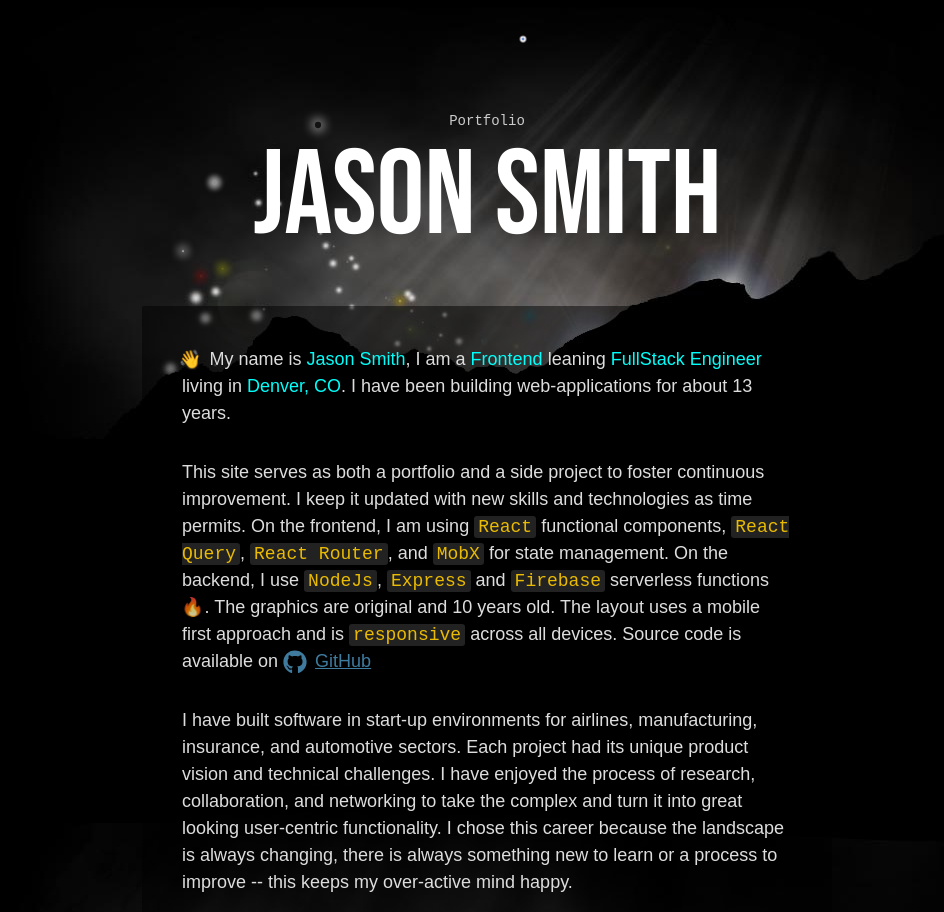
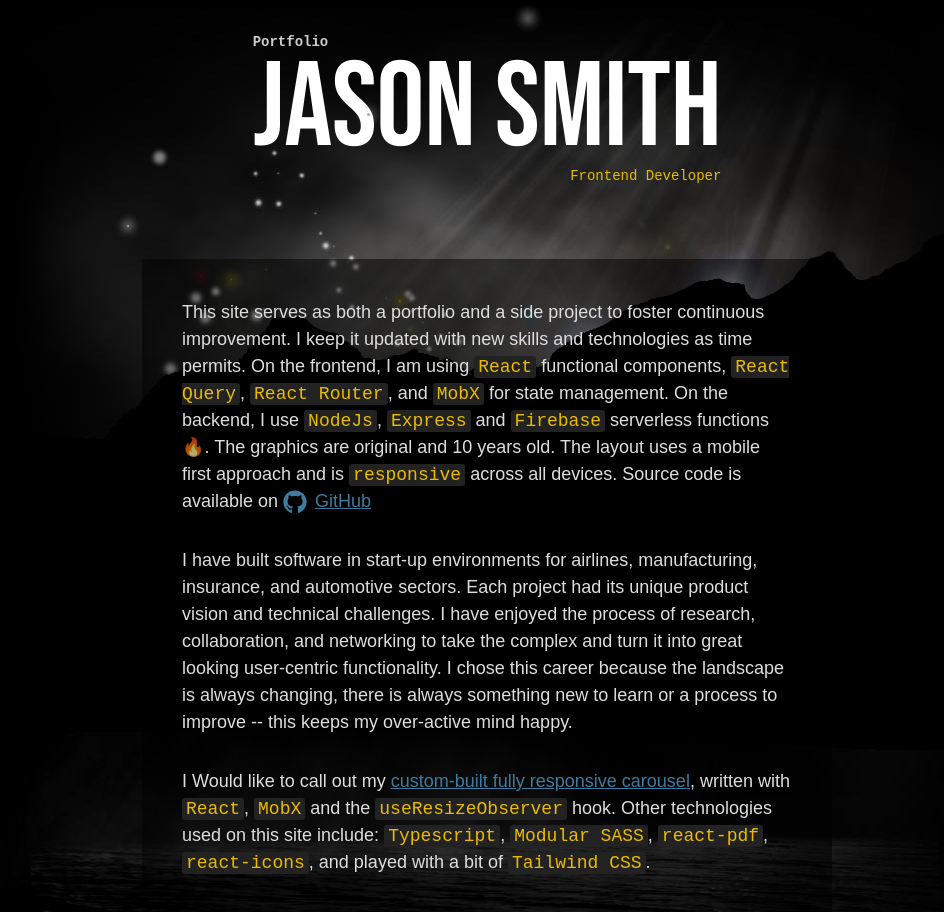
Before and after one commit to jasoncsmith/React-Portfolio, a React (Vite) app in the folder client/: page /about in a window 1280 px wide. Shown: the part 70-982 px from the top of the page, without its empty margins (153-1097 px from the left). Built offline with nearby package versions, Linux system fonts and the light colour scheme.

Commit message:
design revisions, star tweaks

```diff
--- /dev/null
+++ b/client/src/components/About/components/Lake/index.module.scss
@@ -0,0 +1,12 @@
+.lake {
+    width: 1000px;
+    height: 330px;
+    background: url(../../../../assets/bg/bg-home-lake.jpg);
+    margin: 0 auto;
+    position: relative;
+    position: absolute;
+    left: 50%;
+    bottom: 0;
+    transform: translateX(-50%);
+    z-index: 1;
+}
--- /dev/null
+++ b/client/src/components/About/components/Lake/index.tsx
@@ -0,0 +1,7 @@
+import styles from './index.module.scss'
+
+function Lake() {
+  return <div className={styles.lake}></div>
+}
+
+export default Lake
--- a/client/src/components/About/index.module.scss
+++ b/client/src/components/About/index.module.scss
@@ -10,6 +10,7 @@
     font-size: 16px;
     background-color: rgba(#000, 0.5);
     border-radius: 2px;
+    z-index: 5;
 
     @include mixins.breakpointMin(715px) {
         padding: 40px;
--- a/client/src/components/About/index.tsx
+++ b/client/src/components/About/index.tsx
@@ -12,7 +12,7 @@
 
   return (
     <article className={styles.about}>
-      <Fade>
+      {/* <Fade>
         {user && (
           <p>
             Welcome Back,{' '}
@@ -31,7 +31,7 @@
           <span>Jason Smith</span>, I am a <span>Frontend</span> leaning <span>FullStack Engineer</span>{' '}
           living in <span>Denver, CO</span>. I have been building web-applications for about 13 years.
         </p>
-      </Fade>
+      </Fade> */}
 
       <Fade>
         <p>
--- a/client/src/components/Starfield/components/Star/index.module.scss
+++ b/client/src/components/Starfield/components/Star/index.module.scss
@@ -14,11 +14,37 @@
 .star:nth-child(2) {
     background-color: yellow;
     box-shadow: 0 0px 10px 3px yellow;
-    left: 80px;
+    left: 18%;
     top: 92%;
     width: 1px;
     height: 1px;
     animation-duration: 1s;
+}
+
+.star:nth-child(3) {
+    background-color: red;
+    left: 90%;
+    top: 80%;
+    animation-duration: 2s;
+}
+.star:nth-child(3) {
+    width: 3px;
+    height: 3px;
+    background-color: #737373;
+    animation-duration: 3s;
+    left: 35%;
+    top: 40%;
+}
+.star:nth-child(4) {
+    background-color: #356875;
+    color: #356875;
+    animation-duration: 5s;
+    left: 55%;
+    top: 10%;
+    // box-shadow:
+    //     inset 0 -3em 3em rgb(0 200 0 / 30%),
+    //     0 0 0 2px white,
+    //     0.3em 0.3em 1em rgb(200 0 0 / 60%);
 }
 .star:nth-child(5) {
     width: 5px;
@@ -28,32 +54,8 @@
     background: #cecece;
     left: 70px;
     top: 170px;
+    animation-duration: 4s;
 }
-.star:nth-child(3) {
-    background-color: red;
-    left: 90%;
-    top: 80%;
-    animation-duration: 2s;
-}
-.star:nth-child(3) {
-    width: 6px;
-    height: 6px;
-    background-color: unset;
-    animation-duration: 3s;
-    left: 25%;
-    top: 40%;
-}
-.star:nth-child(4) {
-    background-color: blue;
-    animation-duration: 5s;
-    left: 55%;
-    top: 10%;
-    box-shadow:
-        inset 0 -3em 3em rgb(0 200 0 / 30%),
-        0 0 0 2px white,
-        0.3em 0.3em 1em rgb(200 0 0 / 60%);
-}
-
 .--up {
     animation: up 4s infinite;
 }
--- a/client/src/components/Starfield/index.module.scss
+++ b/client/src/components/Starfield/index.module.scss
@@ -1,10 +1,14 @@
 .starField {
     position: fixed;
     width: 100%;
-    padding: 16px;
-    max-width: 690px;
-    height: 280px;
-    top: 80px;
-    left: 50%;
-    transform: translateX(-50%);
+    padding: 4px;
+    height: 320px;
+    top: 55px;
+    left: 0;
+    pointer-events: none;
+    @media (min-width: 768px) {
+        width: 800px;
+        left: 50%;
+        transform: translateX(-50%);
+    }
 }
--- a/client/src/pages/About/index.module.scss
+++ b/client/src/pages/About/index.module.scss
@@ -18,11 +18,7 @@
 }
 
 .title {
-    position: relative;
-    width: 100%;
-    height: auto;
     color: #fff;
-    line-height: 0.9;
     font-size: 120px;
     font-family: "BebasNeueRegular", Arial, sans-serif;
 
@@ -46,9 +42,32 @@
         display: none;
     }
 
+    &__name {
+        display: inline-block;
+    }
+
     &__caption {
+        display: block;
         font-size: 14px;
         color: #ccc;
         font-family: monospace;
+        color: #ccc;
+        font-weight: bold;
+        @media (min-width: 485px) {
+            text-align: left;
+        }
+    }
+
+    &__profession {
+        display: block;
+
+        font-size: 14px;
+        color: #ccc;
+        font-family: monospace;
+        color: colors.$gold;
+
+        @media (min-width: 485px) {
+            text-align: right;
+        }
     }
 }
--- a/client/src/pages/About/index.tsx
+++ b/client/src/pages/About/index.tsx
@@ -3,6 +3,7 @@
 import StarField from '../../components/Starfield'
 
 import styles from './index.module.scss'
+import Lake from '../../components/About/components/Lake'
 
 function About() {
   return (
@@ -10,10 +11,12 @@
       <Page.Header
         title={
           <span className={styles.title}>
-            <strong className={styles.title__caption}>Portfolio</strong>
-            <span className={styles.title__of}> of </span>
-            <br />
-            <strong className={styles.tite__name}>Jason Smith</strong>
+            {/* <span className={styles.title__of}> of </span> */}
+            <span className={styles.title__name}>
+              <strong className={styles.title__caption}>Portfolio</strong>
+              Jason Smith
+              <strong className={styles.title__profession}>Frontend Developer</strong>
+            </span>
           </span>
         }
       />
@@ -21,6 +24,7 @@
       <Page.Content>
         <StarField />
         <AboutMe />
+        <Lake />
       </Page.Content>
     </Page>
   )
```
Also changed, not shown: client/src/assets/bg/bg-home-lake.jpg (added).
